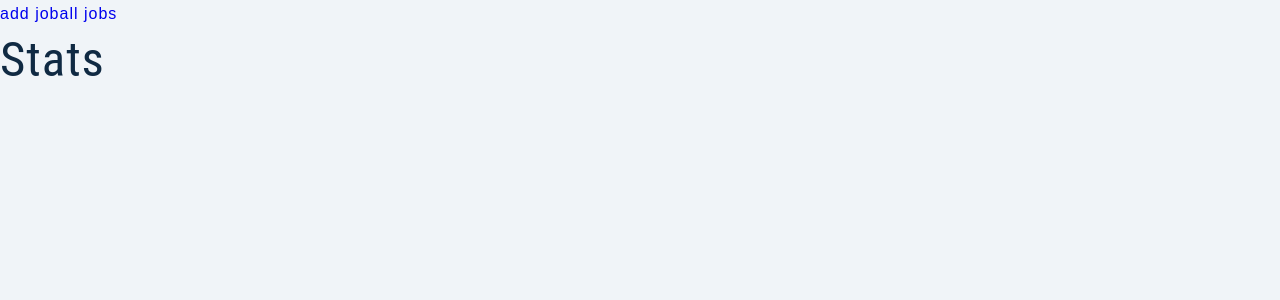
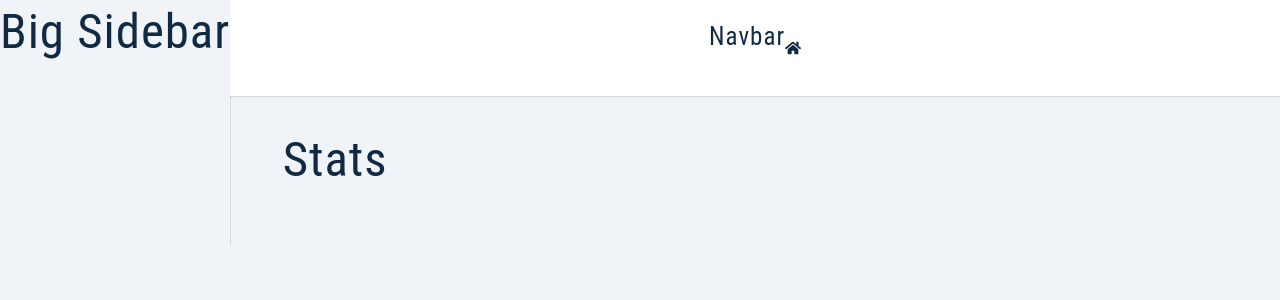
Before and after one commit to whitebeard086/mern-jobify, a React (Create React App) app in the folder client/: page / in a window 1280 px wide. Shown: the top 300 px of the page. Built offline with nearby package versions, Linux system fonts and the light colour scheme; sample sign-in values are in the browser's storage; the HTML template or start-up script is replaced by a standard one.

Commit message:
shared layout structure

```diff
--- a/client/package.json
+++ b/client/package.json
@@ -10,6 +10,7 @@
     "normalize.css": "^8.0.1",
     "react": "^18.0.0",
     "react-dom": "^18.0.0",
+    "react-icons": "^4.3.1",
     "react-router-dom": "^6.3.0",
     "react-scripts": "5.0.1",
     "styled-components": "^5.3.5",
--- /dev/null
+++ b/client/src/components/BigSidebar.jsx
@@ -0,0 +1,10 @@
+import Wrapper from "../assets/wrappers/BigSidebar";
+
+const Navbar = () => {
+  return (
+    <Wrapper>
+      <h1>Big sidebar</h1>
+    </Wrapper>
+  );
+};
+export default Navbar;
--- /dev/null
+++ b/client/src/components/Navbar.jsx
@@ -0,0 +1,13 @@
+import { FaHome } from "react-icons/fa";
+
+import Wrapper from "../assets/wrappers/Navbar";
+
+const Navbar = () => {
+  return (
+    <Wrapper>
+      <h4>Navbar</h4>
+      <FaHome />
+    </Wrapper>
+  );
+};
+export default Navbar;
--- /dev/null
+++ b/client/src/components/SmallSidebar.jsx
@@ -0,0 +1,10 @@
+import Wrapper from "../assets/wrappers/SmallSidebar";
+
+const Navbar = () => {
+  return (
+    <Wrapper>
+      <h1>Small sidebar</h1>
+    </Wrapper>
+  );
+};
+export default Navbar;
--- a/client/src/components/index.js
+++ b/client/src/components/index.js
@@ -1,3 +1,6 @@
 export { default as Alert } from "./Alert";
+export { default as BigSidebar } from "./BigSidebar";
 export { default as FormRow } from "./FormRow";
 export { default as Logo } from "./Logo";
+export { default as Navbar } from "./Navbar";
+export { default as SmallSidebar } from "./SmallSidebar";
--- a/client/src/pages/dashboard/SharedLayout.jsx
+++ b/client/src/pages/dashboard/SharedLayout.jsx
@@ -1,14 +1,21 @@
 import { Outlet, Link } from "react-router-dom";
+
 import Wrapper from "../../assets/wrappers/SharedLayout";
+import { BigSidebar, Navbar, SmallSidebar } from "../../components";
 
 const SharedLayout = () => {
   return (
     <Wrapper>
-      <nav>
-        <Link to="add-job">add job</Link>
-        <Link to="all-jobs">all jobs</Link>
-      </nav>
-      <Outlet />
+      <main className="dashboard">
+        <SmallSidebar />
+        <BigSidebar />
+        <div>
+          <Navbar />
+          <div className="dashboard-page">
+            <Outlet />
+          </div>
+        </div>
+      </main>
     </Wrapper>
   );
 };
```
Also changed, not shown: 1 other file (tests, documents, lock files or other folders).
